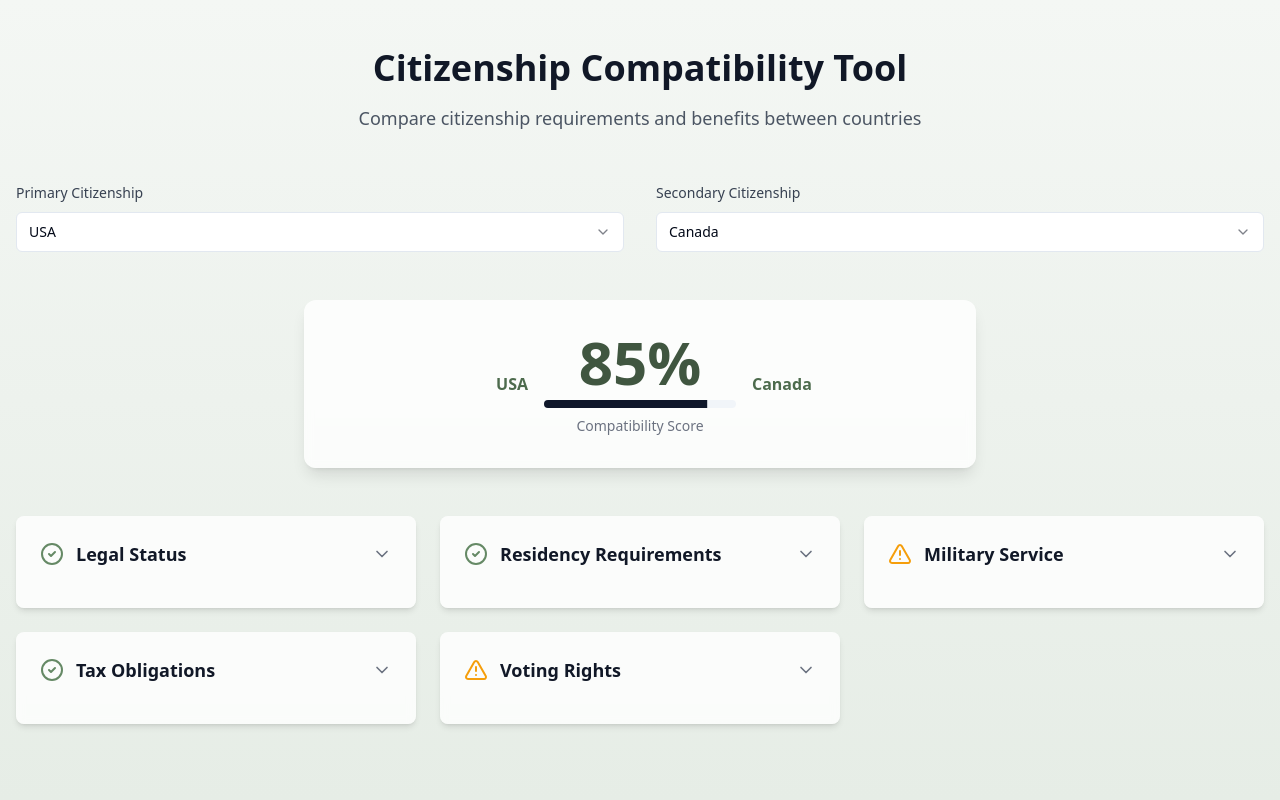
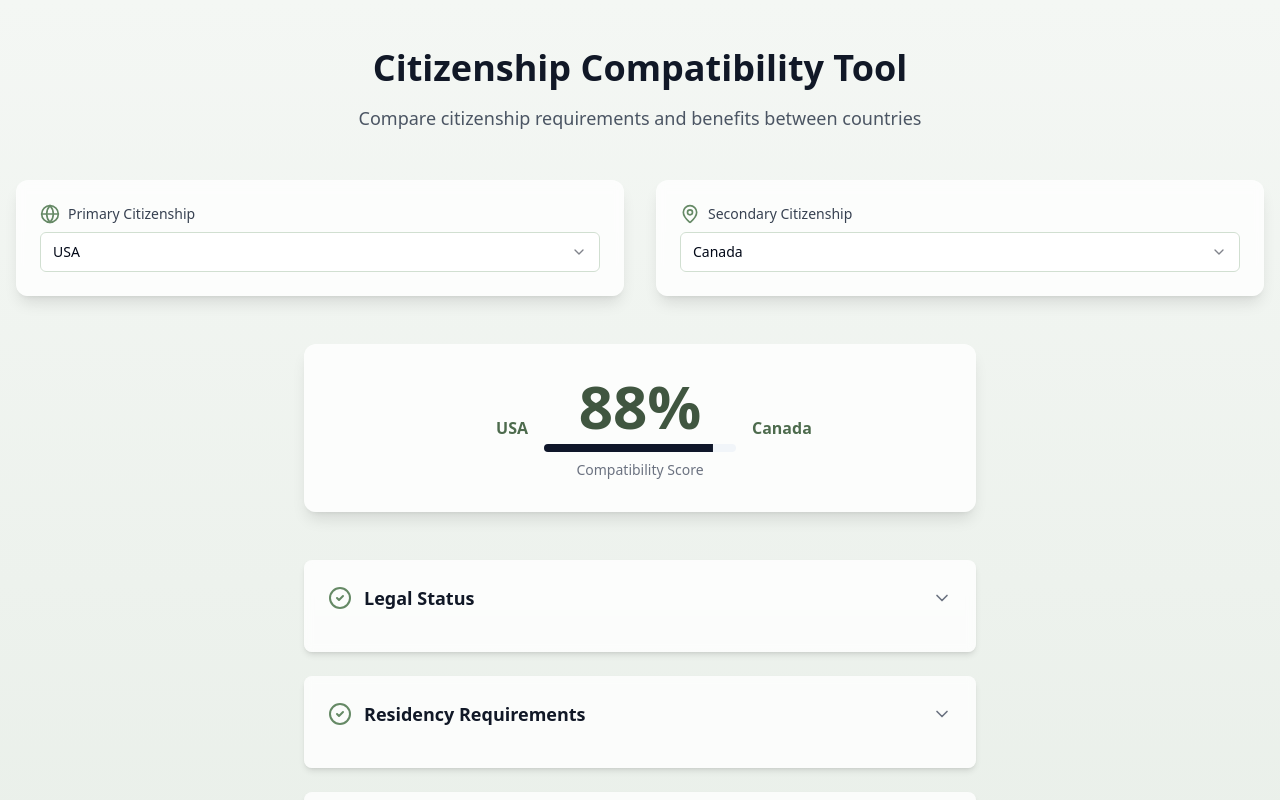
Before and after one commit to facutrs/citizenship-compatibility-tool, a React (Vite) app: page / in a window 1280 px wide. Shown: the top 800 px of the page. Built offline with nearby package versions, Linux system fonts and the light colour scheme.

Commit message:
Improve UI and fix compatibility score
Improved the UI of the country selection and the display of compatibility criteria.  Fixed a bug where the compatibility score and criteria descriptions did not update correctly when country selections changed.

```diff
--- a/src/components/CountrySelector.tsx
+++ b/src/components/CountrySelector.tsx
@@ -1,6 +1,7 @@
 
 import React from "react";
 import { Select, SelectContent, SelectItem, SelectTrigger, SelectValue } from "@/components/ui/select";
+import { Globe, MapPin } from "lucide-react";
 
 interface CountrySelectorProps {
   countries: string[];
@@ -8,18 +9,22 @@ interface CountrySelectorProps {
   onChange: (value: string) => void;
   label: string;
   otherCountry?: string;
+  type: "primary" | "secondary";
 }
 
-const CountrySelector = ({ countries, value, onChange, label, otherCountry }: CountrySelectorProps) => {
+const CountrySelector = ({ countries, value, onChange, label, otherCountry, type }: CountrySelectorProps) => {
   const availableCountries = otherCountry
     ? countries.filter(country => country !== otherCountry)
     : countries;
 
   return (
-    <div className="space-y-2 animate-fadeIn">
-      <label className="text-sm font-medium text-gray-700">{label}</label>
+    <div className="space-y-2 animate-fadeIn bg-white/80 backdrop-blur-sm rounded-xl p-6 shadow-lg">
+      <label className="text-sm font-medium text-gray-700 flex items-center gap-2">
+        {type === "primary" ? <Globe className="h-5 w-5 text-sage-500" /> : <MapPin className="h-5 w-5 text-sage-500" />}
+        {label}
+      </label>
       <Select value={value} onValueChange={onChange}>
-        <SelectTrigger className="w-full">
+        <SelectTrigger className="w-full bg-white/50 backdrop-blur-sm border-sage-200 hover:border-sage-300 transition-colors">
           <SelectValue placeholder="Select a country" />
         </SelectTrigger>
         <SelectContent>
--- a/src/pages/Index.tsx
+++ b/src/pages/Index.tsx
@@ -1,4 +1,5 @@
-import React, { useState } from "react";
+
+import React, { useState, useEffect } from "react";
 import CountrySelector from "@/components/CountrySelector";
 import CompatibilityScore from "@/components/CompatibilityScore";
 import CategoryCard from "@/components/CategoryCard";
@@ -64,20 +65,86 @@ const DEFAULT_CATEGORIES = {
   },
 };
 
+// Add country data
+const COUNTRY_DATA: Record<string, {
+  dualCitizenship: string;
+  residencyYears: number;
+  militaryService: string;
+  taxTreaty: string;
+  votingStatus: string;
+}> = {
+  USA: {
+    dualCitizenship: "Yes",
+    residencyYears: 5,
+    militaryService: "De jure",
+    taxTreaty: "Yes",
+    votingStatus: "Universal"
+  },
+  Canada: {
+    dualCitizenship: "Yes",
+    residencyYears: 3,
+    militaryService: "No",
+    taxTreaty: "Yes",
+    votingStatus: "Universal"
+  },
+  // Add more countries as needed
+};
+
+const calculateCompatibility = (country1: string, country2: string) => {
+  const c1 = COUNTRY_DATA[country1];
+  const c2 = COUNTRY_DATA[country2];
+
+  if (!c1 || !c2) return null;
+
+  const scores = {
+    legalStatus: c1.dualCitizenship === "Yes" && c2.dualCitizenship === "Yes" ? 100 : 50,
+    residencyRequirements: Math.max(0, 100 - Math.abs(c1.residencyYears - c2.residencyYears) * 10),
+    militaryService: c1.militaryService === "No" && c2.militaryService === "No" ? 100 : 60,
+    taxObligations: c1.taxTreaty === "Yes" && c2.taxTreaty === "Yes" ? 100 : 70,
+    votingRights: c1.votingStatus === c2.votingStatus ? 100 : 75
+  };
+
+  const descriptions = {
+    legalStatus: scores.legalStatus === 100 ? "Both countries allow dual citizenship" : "Some restrictions on dual citizenship",
+    residencyRequirements: `Residency requirements differ by ${Math.abs(c1.residencyYears - c2.residencyYears)} years`,
+    militaryService: scores.militaryService === 100 ? "No mandatory military service" : "Military service obligations may apply",
+    taxObligations: scores.taxObligations === 100 ? "Tax treaty in place between countries" : "Limited tax agreements",
+    votingRights: scores.votingRights === 100 ? "Similar voting rights" : "Different voting regulations"
+  };
+
+  const overallScore = Math.round(
+    Object.values(scores).reduce((sum, score) => sum + score, 0) / Object.keys(scores).length
+  );
+
+  return { overallScore, scores, descriptions };
+};
+
 const Index = () => {
   const [country1, setCountry1] = useState("USA");
   const [country2, setCountry2] = useState("Canada");
+  const [compatibility, setCompatibility] = useState<{
+    overallScore: number;
+    scores: Record<string, number>;
+    descriptions: Record<string, string>;
+  } | null>(null);
 
-  const compatibility = {
-    overallScore: 85,
-    categories: {
-      legalStatus: { score: 90, description: "Both countries allow dual citizenship" },
-      residencyRequirements: { score: 80, description: "Compatible residency requirements" },
-      militaryService: { score: 70, description: "Some military service obligations may apply" },
-      taxObligations: { score: 85, description: "Tax treaty in place between countries" },
-      votingRights: { score: 75, description: "Similar voting rights with some restrictions" },
-    },
-  };
+  useEffect(() => {
+    const result = calculateCompatibility(country1, country2);
+    if (result) {
+      setCompatibility({
+        overallScore: result.overallScore,
+        categories: Object.keys(DEFAULT_CATEGORIES).reduce((acc, key) => ({
+          ...acc,
+          [key]: {
+            score: result.scores[key],
+            description: result.descriptions[key]
+          }
+        }), {})
+      });
+    }
+  }, [country1, country2]);
+
+  if (!compatibility) return null;
 
   return (
     <div className="min-h-screen bg-gradient-to-b from-sage-50 to-sage-100">
@@ -98,6 +165,7 @@ const Index = () => {
             onChange={setCountry1}
             label="Primary Citizenship"
             otherCountry={country2}
+            type="primary"
           />
           <CountrySelector
             countries={COUNTRIES}
@@ -105,6 +173,7 @@ const Index = () => {
             onChange={setCountry2}
             label="Secondary Citizenship"
             otherCountry={country1}
+            type="secondary"
           />
         </div>
 
@@ -116,8 +185,8 @@ const Index = () => {
           />
         </div>
 
-        <div className="grid md:grid-cols-2 lg:grid-cols-3 gap-6">
-          {Object.entries(DEFAULT_CATEGORIES).map(([key, category], index) => (
+        <div className="max-w-2xl mx-auto space-y-6">
+          {Object.entries(DEFAULT_CATEGORIES).map(([key, category]) => (
             <CategoryCard
               key={key}
               title={category.title}
```
